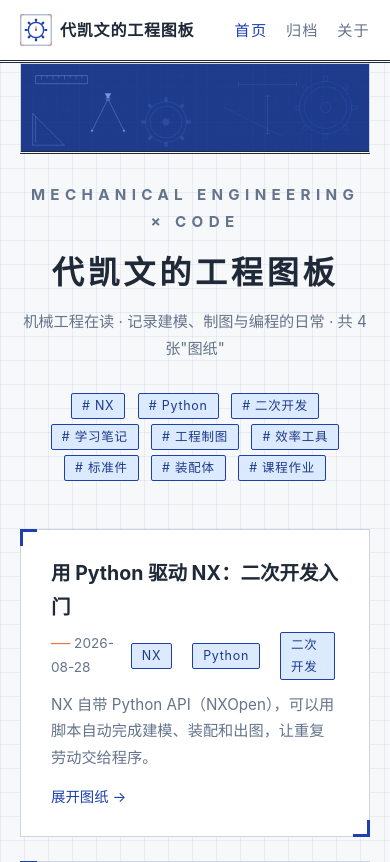
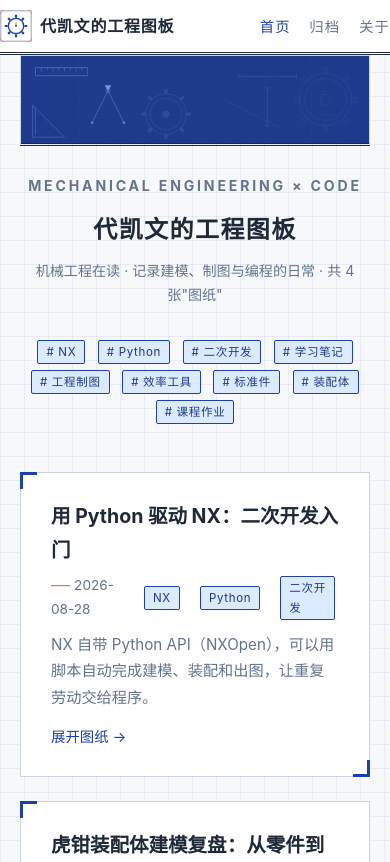
Before and after one commit to zongshidaibudong/flask-blog, a Flask app: page / in a window 390 px wide. Shown: the top 862 px of the page. Run offline with Flask 3, Linux system fonts and the light colour scheme.

Commit message:
fix: 窄屏下页头可换行、图片不溢出，补全移动端媒体查询

```diff
--- a/static/css/style.css
+++ b/static/css/style.css
@@ -377,8 +377,22 @@ a:hover { text-decoration: underline; }
 
 /* ===== 移动端 ===== */
 @media (max-width: 600px) {
+  /* 页头改为可换行，避免标题 + 三个导航在窄屏上撑出横向滚动 */
+  .header-inner {
+    height: auto;
+    flex-wrap: wrap;
+    gap: 4px;
+    padding: 10px 0;
+  }
+  .site-title { font-size: 1rem; }
+  .site-nav a { margin-left: 14px; font-size: 0.9rem; }
+  .hero h1 { font-size: 1.5rem; letter-spacing: 0.06em; }
+  .hero-kicker { font-size: 0.65rem; letter-spacing: 0.2em; }
+  .hero p { font-size: 0.88rem; }
+  .tag { font-size: 0.72rem; padding: 1px 8px; }
   .post-full { padding: 26px 20px; }
-  .site-title { font-size: 1rem; }
-  .site-nav a { margin-left: 14px; }
   .title-block > div { flex: 1 1 45%; border-bottom: 1px solid var(--ink); }
 }
+
+/* 图片一律不超出容器 */
+img { max-width: 100%; height: auto; }
```
